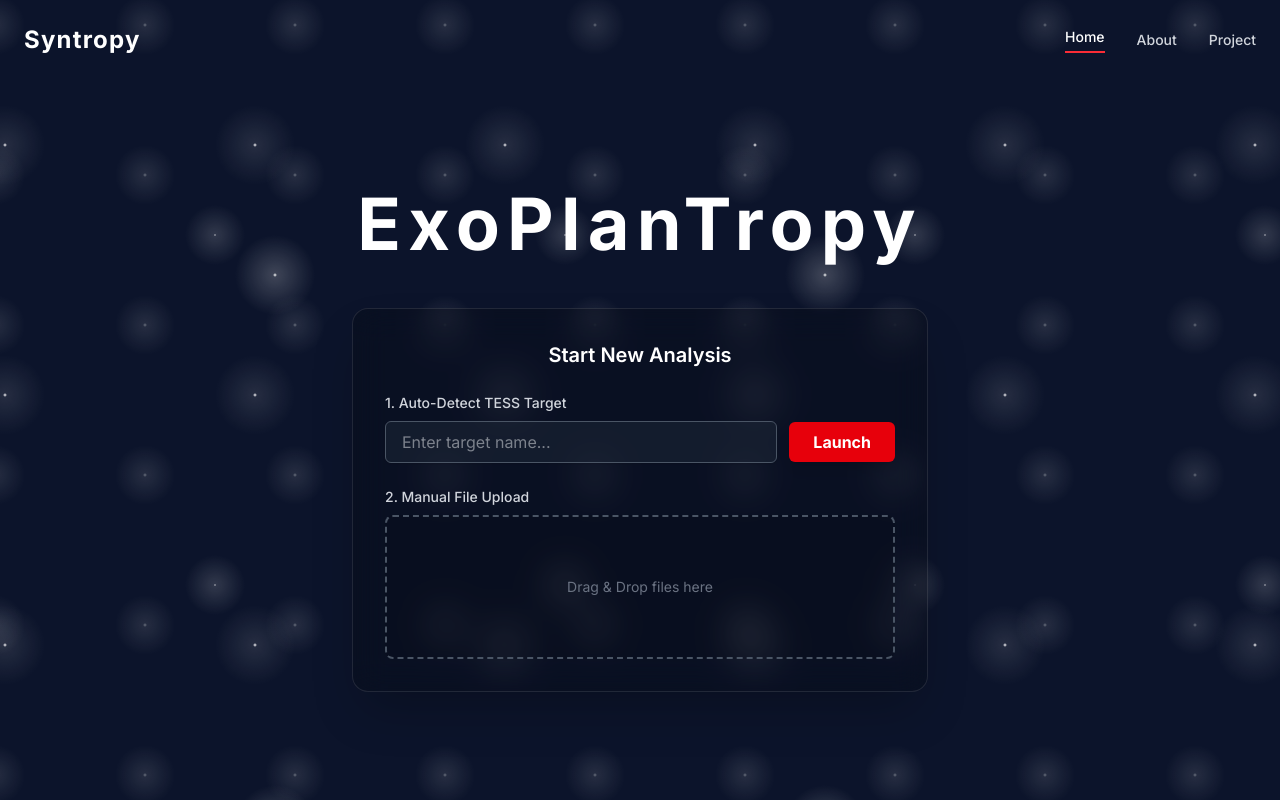
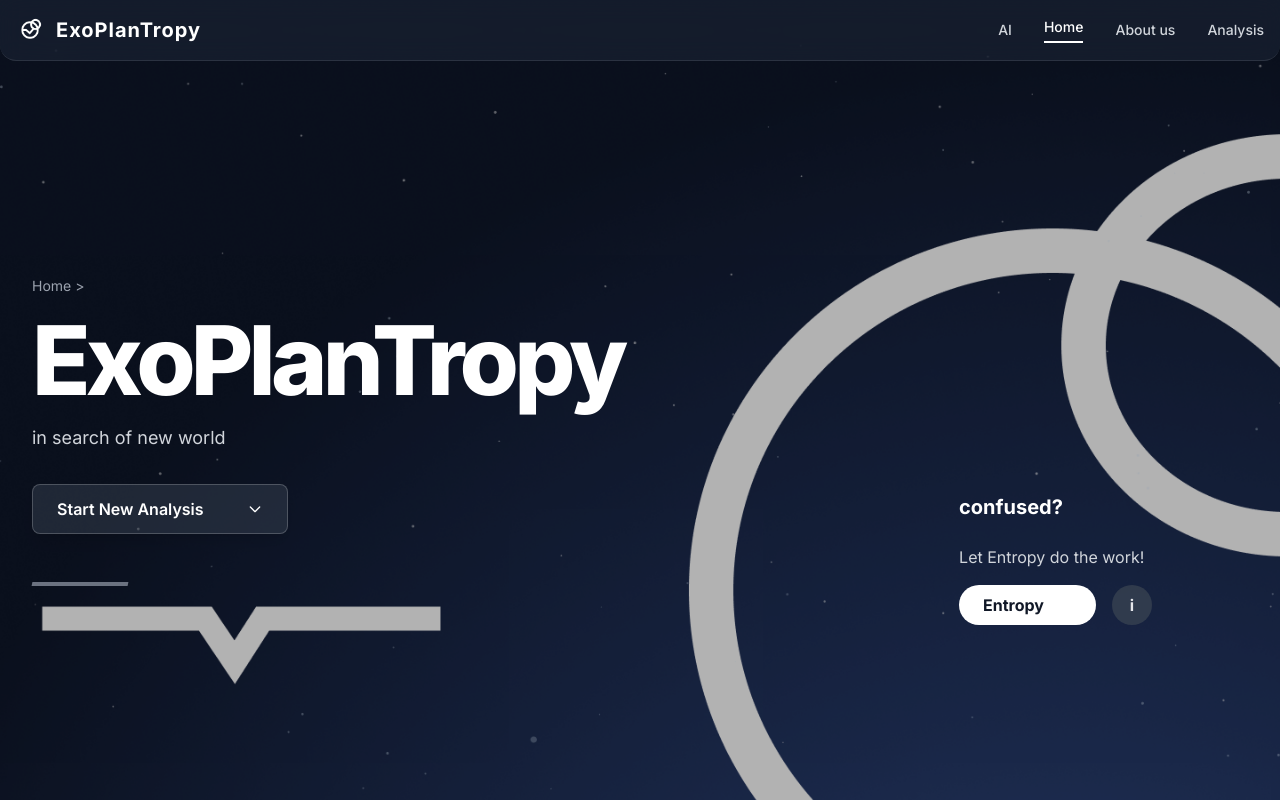
Before and after one commit to ihsan31415/exoplantropy, a Flask app: page / in a window 1280 px wide. Run offline with Flask 3, Linux system fonts and the light colour scheme; some libraries are stand-ins or nearby versions.

Commit message:
fix: fixing homepage design

```diff
--- a/templates/about.html
+++ b/templates/about.html
@@ -4,7 +4,7 @@
     <meta charset="UTF-8">
     <meta name="viewport" content="width=device-width, initial-scale=1.0">
     <title>About - ExoPlanet Classification</title>
-   <script src="https://cdn.jsdelivr.net/npm/@tailwindcss/browser@4"></script>
+    <script src="https://cdn.jsdelivr.net/npm/@tailwindcss/browser@4"></script>
     <link href="https://fonts.googleapis.com/css2?family=Inter:wght@400;500;600;700&display=swap" rel="stylesheet">
     <style> body { font-family: 'Inter', sans-serif; } </style>
 </head>
--- a/templates/index.html
+++ b/templates/index.html
@@ -3,69 +3,123 @@
 <head>
     <meta charset="UTF-8">
     <meta name="viewport" content="width=device-width, initial-scale=1.0">
-    <title>Flask & Tailwind CSS</title>
-    <!-- Link to Tailwind CSS via CDN for rapid development -->
-    <script src="https://cdn.jsdelivr.net/npm/@tailwindcss/browser@4"></script>
-    <!-- Link to your custom stylesheet (for use with the Tailwind CLI build process) -->
-    <!-- <link href="{{ url_for('static', filename='css/output.css') }}" rel="stylesheet"> -->
-    <link rel="preconnect" href="https://fonts.googleapis.com">
-    <link rel="preconnect" href="https://fonts.gstatic.com" crossorigin>
-    <link href="https://fonts.googleapis.com/css2?family=Inter:wght@400;500;600;700&display=swap" rel="stylesheet">
+    <title>Dashboard - ExoPlanTropy</title>
+    <script src="https://cdn.tailwindcss.com"></script>
+    <link href="https://fonts.googleapis.com/css2?family=Inter:wght@400;500;600;700;800&display=swap" rel="stylesheet">
     <style>
         body {
             font-family: 'Inter', sans-serif;
-          /* Starry night background effect */
-            background-color: #0c142b;
-            background-image:
-                radial-gradient(white, rgba(255,255,255,.2) 2px, transparent 40px),
-                radial-gradient(white, rgba(255,255,255,.15) 1px, transparent 30px),
-                radial-gradient(white, rgba(255,255,255,.1) 2px, transparent 40px),
-                radial-gradient(rgba(255,255,255,.4), rgba(255,255,255,.1) 2px, transparent 30px);
-            background-size: 550px 550px, 350px 350px, 250px 250px, 150px 150px;
-            background-position: 0 0, 40px 60px, 130px 270px, 70px 100px;
+            background-color: #0f172a;
+            background-size: cover;
+            background-position: center;
+            background-repeat: no-repeat;
             background-attachment: fixed;
         }
+        .dropdown-menu {
+            transition: all 0.3s ease-in-out;
+        }
     </style>
-<head>
-<body class="text-gray-200 antialiased">
+</head>
+<body class="text-gray-200 antialiased overflow-x-hidden" style="background-image: url('{{ url_for('static', filename='img/Starry.png') }}');">
 
-    <div class="relative min-h-screen flex flex-col items-center w-full">
+    <div class="relative min-h-screen flex flex-col w-full bg-black/30">
         <!-- Header Navigation -->
-        <header class="w-full max-w-7xl mx-auto flex justify-between items-center p-6 text-white">
-            <h1 class="text-2xl font-bold text-white tracking-wider">Syntropy</h1>
+        <header class="w-full max-w-7xl mx-auto flex justify-between items-center p-4 bg-[#1e293b]/50 backdrop-blur-md rounded-b-2xl border-b border-white/10">
+            <a href="/" class="flex items-center space-x-3">
+                <img src="{{ url_for('static', filename='img/Logo.png') }}" alt="ExoPlanTropy Logo" class="w-7 h-7 object-contain">
+                <h1 class="text-xl font-bold text-white tracking-wider">ExoPlanTropy</h1>
+            </a>
             <nav class="hidden sm:flex items-center space-x-8 text-sm font-medium">
-                <a href="/" class="text-white border-b-2 border-red-500 pb-1">Home</a>
-                <a href="/about" class="text-gray-300 hover:text-white transition-colors duration-300">About</a>
-                <a href="/project" class="text-gray-300 hover:text-white transition-colors duration-300">Project</a>
+                <a href="#" class="text-gray-300 hover:text-white transition-colors duration-300">AI</a>
+                <a href="/" class="text-white border-b-2 border-white pb-1">Home</a>
+                <a href="/about" class="text-gray-300 hover:text-white transition-colors duration-300">About us</a>
+                <a href="/project" class="text-gray-300 hover:text-white transition-colors duration-300">Analysis</a>
             </nav>
         </header>
 
         <!-- Main Content -->
-        <main class="flex-grow flex flex-col items-center justify-center w-full text-center mt-10 sm:mt-0">
-            <h2 class="text-5xl md:text-7xl font-bold text-white tracking-widest mb-12">ExoPlanTropy</h2>
-            <!-- Analysis Box with Glassmorphism -->
-            <div class="w-full max-w-xl bg-black/20 backdrop-blur-lg rounded-2xl p-8 shadow-2xl border border-white/10">
-                <h3 class="text-xl font-semibold text-white mb-6">Start New Analysis</h3>
-                <div class="space-y-6 text-left">
-                    <div>
-                        <label for="tess-target" class="block text-sm font-medium text-gray-300 mb-2">1. Auto-Detect TESS Target</label>
-                        <div class="flex items-center space-x-3">
-                            <input type="text" id="tess-target" placeholder="Enter target name..." class="flex-grow bg-gray-800/50 border border-gray-600 text-gray-200 rounded-md shadow-sm focus:ring-red-500 focus:border-red-500 transition px-4 py-2">
-                            <button class="bg-red-600 hover:bg-red-700 text-white font-bold py-2 px-6 rounded-md shadow-lg transition transform hover:scale-105">
-                                Launch
+        <main class="flex-grow flex items-center w-full max-w-7xl mx-4 px-4 py-2">
+            <div class="grid md:grid-cols-2 gap-8 items-center w-full">
+                <!-- Left Column -->
+                <div class="flex flex-col items-start">
+                    <p class="text-sm text-gray-400 mb-4">Home ></p>
+                    <h2 class="text-6xl lg:text-8xl font-extrabold text-white tracking-tighter mb-4">ExoPlanTropy</h2>
+                    <p class="text-lg text-gray-300 mb-8">in search of new world</p>
+
+                    <!-- Updated Dropdown Section -->
+                    <div class="relative" id="analysis-dropdown-container">
+                        <button id="analysis-button" class="w-64 text-left bg-gray-700/50 hover:bg-gray-600/50 border border-white/20 text-white font-semibold py-3 px-6 rounded-lg shadow-lg transition duration-300 flex items-center justify-between">
+                            <span>Start New Analysis</span>
+                             <svg class="w-4 h-4 transition-transform" id="dropdown-arrow" fill="none" stroke="currentColor" viewBox="0 0 24 24" xmlns="http://www.w3.org/2000/svg"><path stroke-linecap="round" stroke-linejoin="round" stroke-width="2" d="M19 9l-7 7-7-7"></path></svg>
+                        </button>
+
+                        <!-- Dropdown Menu with new style -->
+                        <div id="dropdown-menu" class="dropdown-menu absolute mt-2 w-64 space-y-2 hidden opacity-0 -translate-y-2">
+                            <a href="#" class="block text-left bg-gray-700/50 hover:bg-gray-600/50 border border-white/20 text-white font-semibold py-3 px-6 rounded-lg shadow-lg transition duration-300">Manual input</a>
+                            <a href="#" class="block text-left bg-gray-700/50 hover:bg-gray-600/50 border border-white/20 text-white font-semibold py-3 px-6 rounded-lg shadow-lg transition duration-300">Batch input (CSV)</a>
+                            <a href="#" class="block text-left bg-gray-700/50 hover:bg-gray-600/50 border border-white/20 text-white font-semibold py-3 px-6 rounded-lg shadow-lg transition duration-300">Search Target</a>
+                        </div>
+                    </div>
+
+                    <div class="w-24 h-1 border-b-2 border-t-2 border-gray-500 mt-12 transform -skew-x-12"></div>
+                </div>
+
+                <!-- Right Column -->
+                <div class="flex justify-end items-end mt-64 mr-32">
+                    <div class="flex flex-col space-y-4">
+                        <h3 class="text-xl font-bold mb-2 text-white">confused?</h3>
+                        <p class="text-gray-300 mb-6">Let Entropy do the work!</p>
+                        <div class="flex justify-center space-x-4">
+                            <button class="bg-white hover:bg-gray-200 text-gray-900 font-bold py-2 px-6 rounded-full flex items-center space-x-2 transition-transform hover:scale-105">
+                                <span>Entropy</span>
+                                <img src="{{ url_for('static', filename='img/Logo.png') }}" alt="Entropy Logo" class="w-5 h-5">
+                            </button>
+                            <button class="bg-gray-700/80 hover:bg-gray-600/80 w-10 h-10 rounded-full flex items-center justify-center font-bold transition-transform hover:scale-105">
+                                i
                             </button>
                         </div>
                     </div>
-                    <div>
-                        <label for="file-upload" class="block text-sm font-medium text-gray-300 mb-2">2. Manual File Upload</label>
-                        <div class="relative border-2 border-dashed border-gray-600 hover:border-red-500 rounded-lg p-10 flex flex-col justify-center items-center h-36 cursor-pointer bg-black/10">
-                            <p class="text-sm text-gray-500">Drag & Drop files here</p>
-                            <input id="file-upload" type="file" class="absolute inset-0 w-full h-full opacity-0 cursor-pointer">
-                        </div>
-                    </div>
+                </div>
                 </div>
             </div>
         </main>
     </div>
+
+    <script>
+        const analysisButton = document.getElementById('analysis-button');
+        const dropdownMenu = document.getElementById('dropdown-menu');
+        const dropdownContainer = document.getElementById('analysis-dropdown-container');
+        const dropdownArrow = document.getElementById('dropdown-arrow');
+
+        analysisButton.addEventListener('click', (event) => {
+            event.stopPropagation();
+            const isOpen = !dropdownMenu.classList.contains('hidden');
+            if (!isOpen) {
+                dropdownMenu.classList.remove('hidden');
+                dropdownArrow.style.transform = 'rotate(180deg)';
+                setTimeout(() => {
+                    dropdownMenu.classList.remove('opacity-0', '-translate-y-2');
+                }, 10);
+            } else {
+                dropdownMenu.classList.add('opacity-0', '-translate-y-2');
+                dropdownArrow.style.transform = 'rotate(0deg)';
+                setTimeout(() => {
+                    dropdownMenu.classList.add('hidden');
+                }, 300);
+            }
+        });
+
+        window.addEventListener('click', (event) => {
+            if (!dropdownContainer.contains(event.target)) {
+                if (!dropdownMenu.classList.contains('hidden')) {
+                    dropdownMenu.classList.add('opacity-0', '-translate-y-2');
+                    dropdownArrow.style.transform = 'rotate(0deg)';
+                    setTimeout(() => {
+                        dropdownMenu.classList.add('hidden');
+                    }, 300);
+                }
+            }
+        });
+    </script>
 </body>
 </html>
```
Also changed, not shown: static/img/Logo.png (added), static/img/Starry.png (added).
